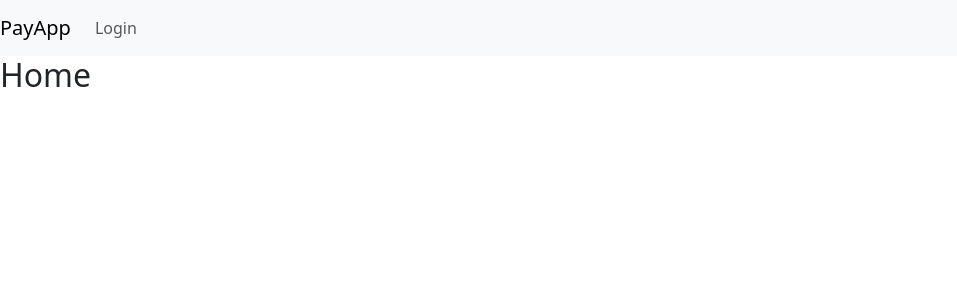
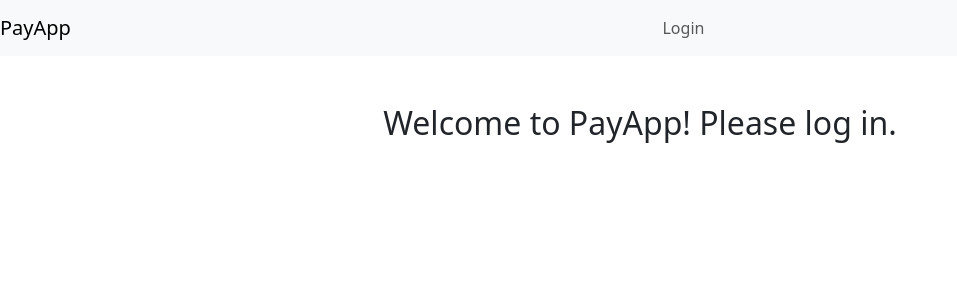
Before and after one commit to AxelGumiit/WebApp, a Django app: page /payapp/ in a window 1280 px wide. Shown: the top 300 px of the page, without its empty margins (0-957 px from the left). Run offline with Django 5.2, Linux system fonts and the light colour scheme.

Commit message:
added welcome for the homepage

```diff
--- a/webapps2025/templates/payapp/home.html
+++ b/webapps2025/templates/payapp/home.html
@@ -6,19 +6,22 @@
 
 {% block content %}
 <!-- Navbar -->
-<nav class="navbar navbar-expand-lg navbar-light bg-light">
+<nav class="navbar navbar-expand-lg navbar-light bg-light justify-content-center">
     <a class="navbar-brand" href="../payapp">PayApp</a>
     <button class="navbar-toggler" type="button" data-toggle="collapse" data-target="#navbarText" aria-controls="navbarText" aria-expanded="False" aria-label="Toggle navigation">
         <span class="navbar-toggler-icon"></span>
     </button>
     <div class="collapse navbar-collapse" id="navbarText">
-        <ul class="navbar-nav mr-auto">
+        <ul class="navbar-nav mx-auto">
             {% if user.is_authenticated %}
                 <li class="nav-item">
                     <a class="nav-link" href="../payapp">Home</a>
                 </li>
                 <li class="nav-item">
                     <a class="nav-link" href="/login">Logout</a>
+                </li>
+                <li class="nav-item">
+                    <a class="nav-link" href="/login">Payment</a>
                 </li>
                 <!-- Notifications Dropdown -->
                 <li class="nav-item dropdown">
@@ -46,6 +49,12 @@
     </div>
 </nav>
 
-<h2>Home</h2>
+<div class="text-center mt-5">
+    {% if user.is_authenticated %}
+        <h2>Welcome {{ user.username }}! to our PayApp</h2>
+    {% else %}
+        <h2>Welcome to PayApp! Please log in.</h2>
+    {% endif %}
+</div>
 
 {% endblock %}
--- a/webapps2025/webapps2025/urls.py
+++ b/webapps2025/webapps2025/urls.py
@@ -1,10 +1,10 @@
 from django.contrib import admin
-from register.views import register_user
+from register.views import login_user
 from django.urls import include, path
 
 urlpatterns = [
     path('admin/', admin.site.urls),
-    path('a', register_user, name='register'),
+    path('', login_user, name='register'),
     path('', include("register.urls")),
     path('', include("payapp.urls"))
 
```
Also changed, not shown: webapps2025/webapps.db.
